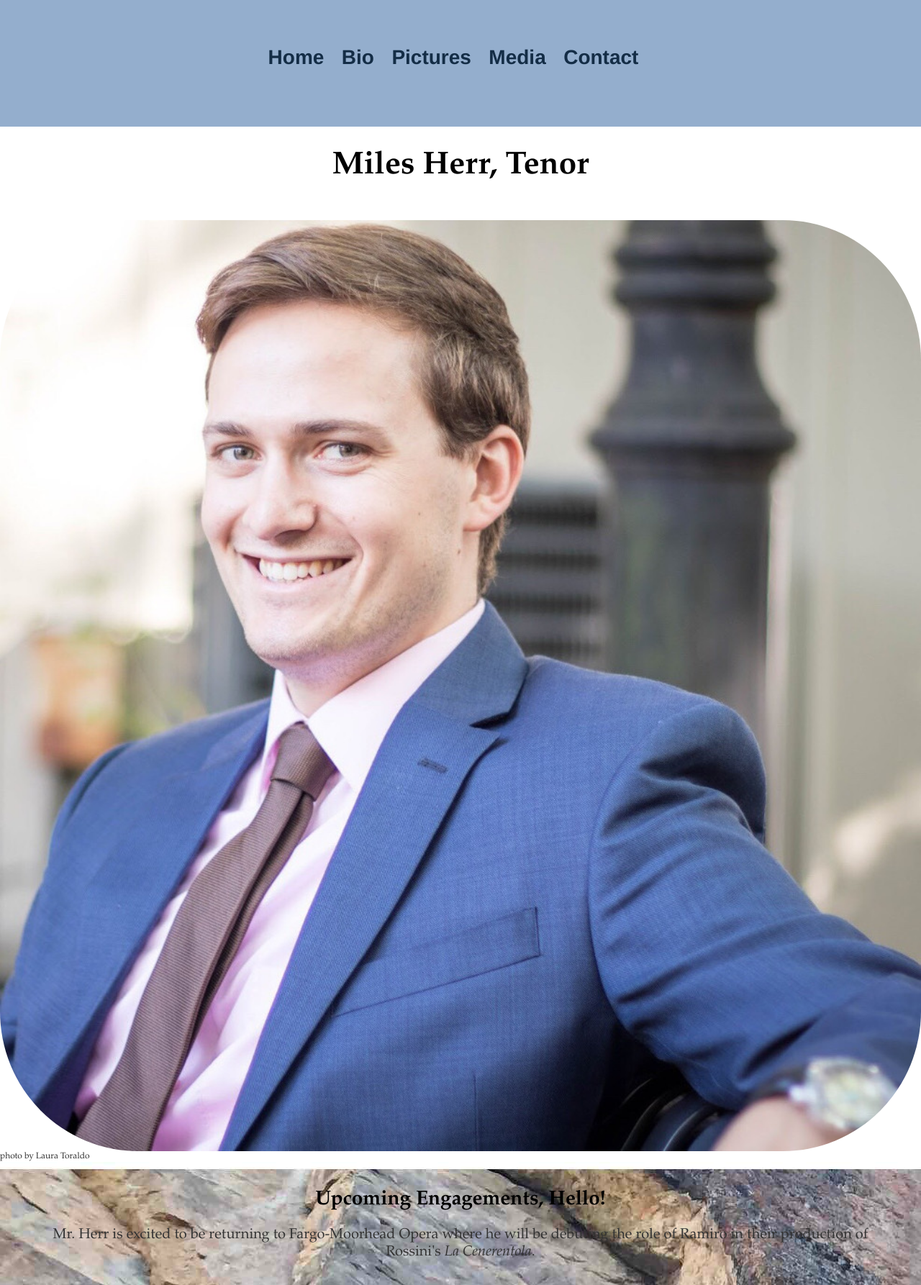
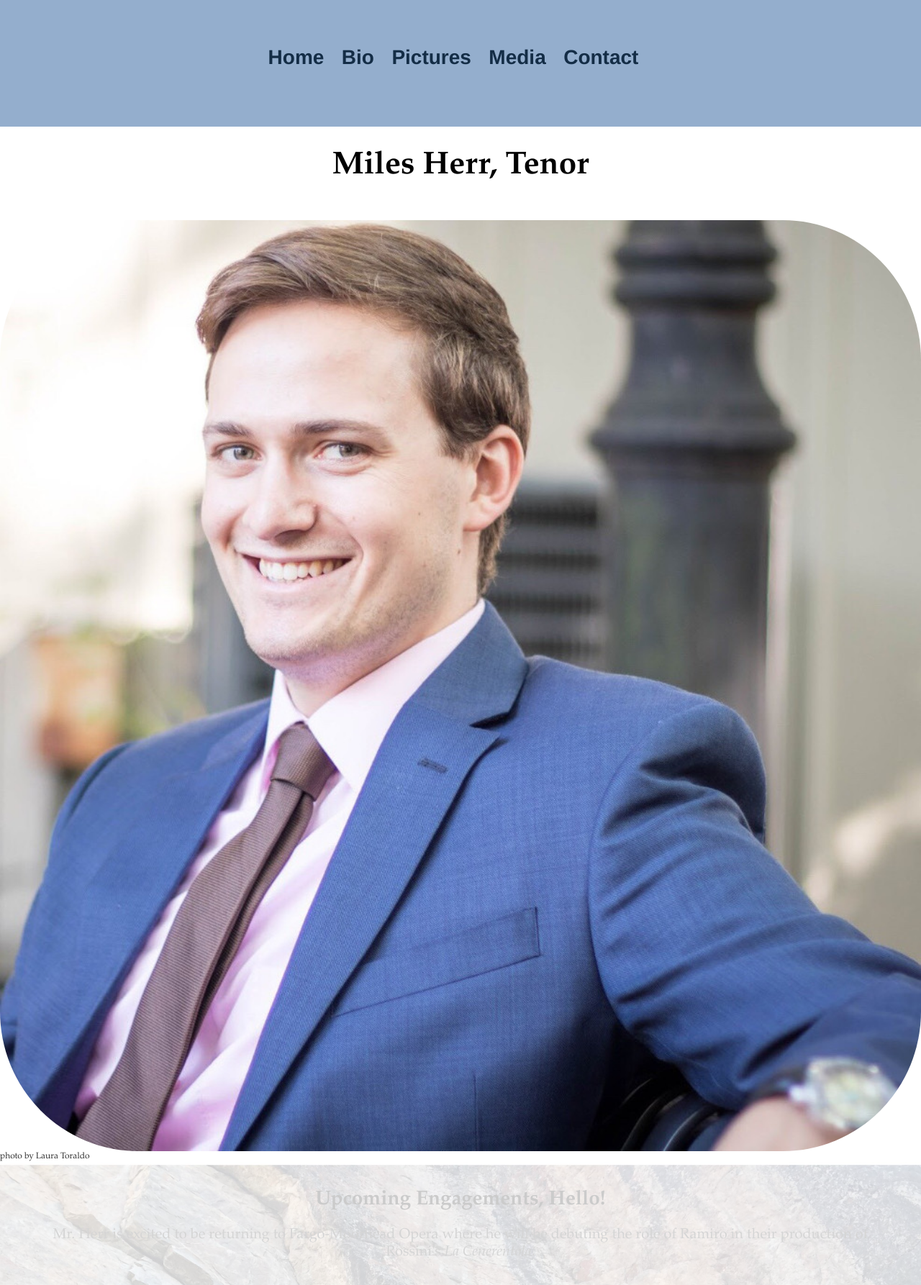
Before and after one commit to leemlb06pmi/leemlb06pmi.github.io, a Jekyll site: the page built from index.html, in a window 1280 px wide. Shown: the whole page at 72% size. Built offline with Jekyll 4.4.1, drawn with Linux system fonts in a browser that asks for light colours.

Commit message:
Update index.html

```diff
--- a/index.html
+++ b/index.html
@@ -13,7 +13,9 @@
 			<p style="text-align:left; font-size:.75em;">photo by Laura Toraldo</p>
 
 		</div>
-		<div class = "column" style= "background-image:url('https://leemlb06pmi.github.io/photos/rock_backdrop.jpg');">
+		<div class = "column" style= "background-image:url('https://leemlb06pmi.github.io/photos/rock_backdrop.jpg');
+					      background-size:100%;
+					      opacity:.2;">
 			<br>
 			<blockquote>
 				<h1 style="font-size:1.75em;">Upcoming Engagements, Hello!</h1>
```
